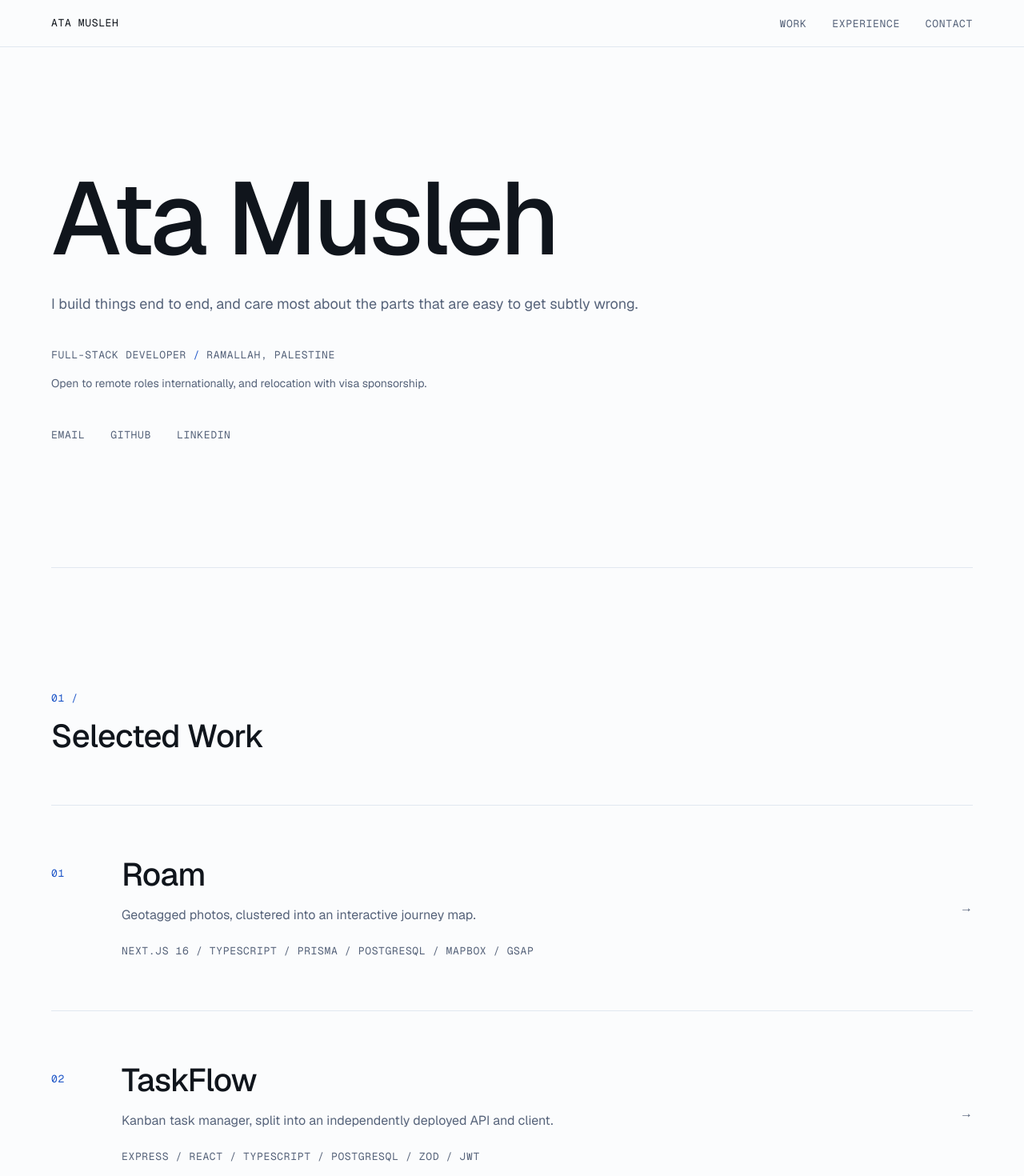
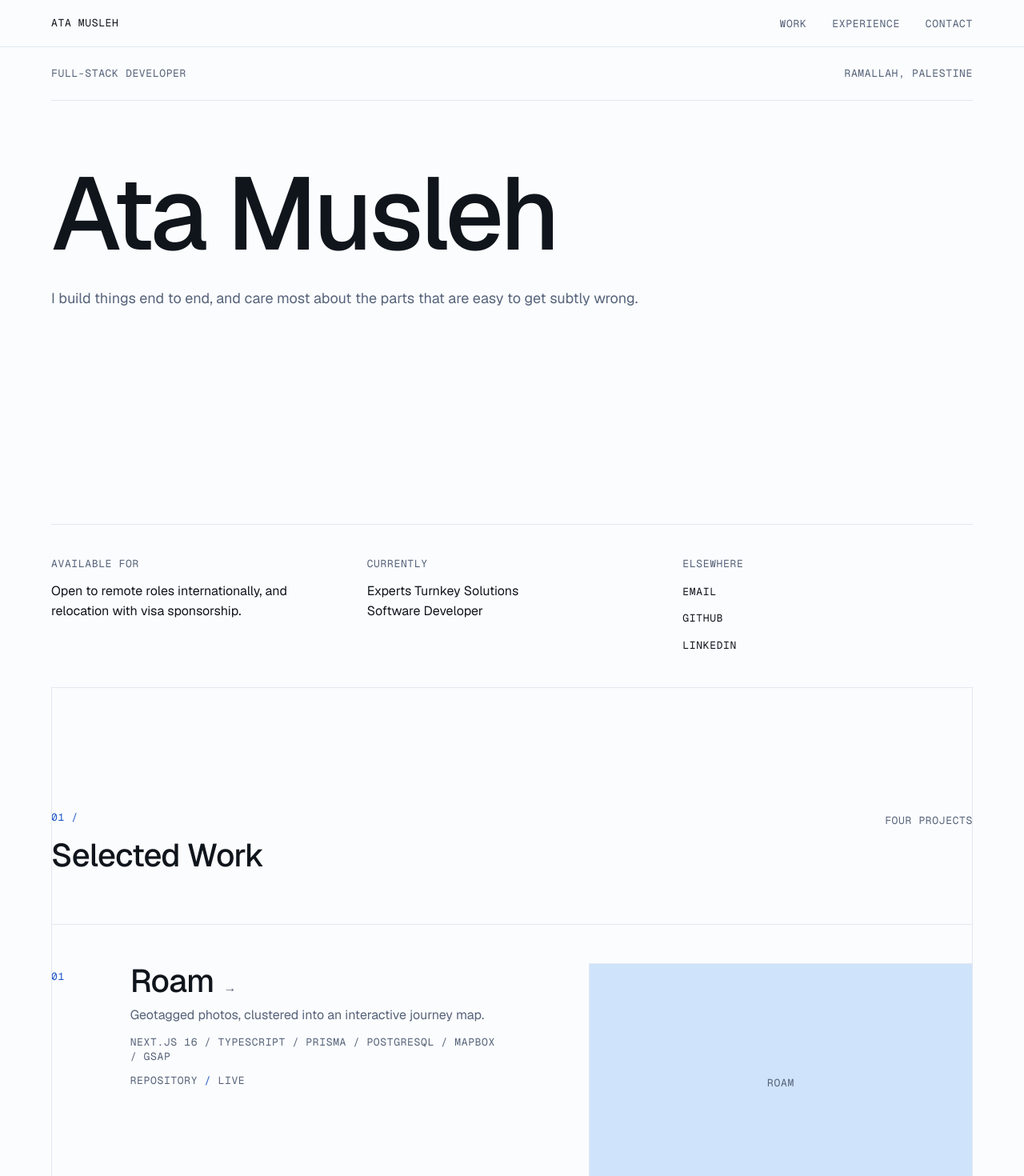
Before and after one commit to AtaMusleh/portfolio, a Next.js app: page / in a window 1280 px wide. Shown: the top 1470 px of the page at 80% size. Built offline with nearby package versions, Linux system fonts and the light colour scheme.

Commit message:
feat: density and texture pass on home page

```diff
--- a/src/app/page.tsx
+++ b/src/app/page.tsx
@@ -11,8 +11,8 @@ export default function Home() {
     <>
       <Hero />
 
-      <Container>
-        <Section number="01" title="Selected Work" id="work">
+      <Container rules>
+        <Section number="01" title="Selected Work" id="work" meta="Four projects">
           <ProjectList />
         </Section>
       </Container>
@@ -21,11 +21,11 @@ export default function Home() {
       <Marquee />
 
       <Container>
-        <Section number="02" title="Experience" id="experience">
+        <Section number="02" title="Experience" id="experience" meta="Current role">
           <ExperienceList />
         </Section>
 
-        <Section number="03" title="Contact" id="contact">
+        <Section number="03" title="Contact" id="contact" meta="Get in touch">
           <Contact />
         </Section>
       </Container>
--- a/src/components/home/contact.tsx
+++ b/src/components/home/contact.tsx
@@ -8,19 +8,16 @@ const links = [
 export function Contact() {
   return (
     <div>
-      {/* h3 semantically — Section already renders the h2 for this block. */}
-      <h3 className="text-h2 text-foreground">Get in touch</h3>
+      <a
+        href={`mailto:${site.email}`}
+        className="block break-words text-h2 text-foreground transition duration-150 hover:text-brand"
+      >
+        {site.email}
+      </a>
 
-      <p className="mt-6 max-w-prose text-body-lg text-muted-foreground">{site.availability}</p>
-
-      <p className="mt-10">
-        <a
-          href={`mailto:${site.email}`}
-          className="text-h3 text-foreground transition duration-150 hover:text-brand"
-        >
-          {site.email}
-        </a>
-      </p>
+      <div className="mt-10 border border-border bg-sky p-8 md:p-12">
+        <p className="max-w-prose text-body-lg text-foreground">{site.availability}</p>
+      </div>
 
       <ul className="mt-10 flex flex-wrap items-center gap-8">
         {links.map((link) => (
--- a/src/components/home/experience-list.tsx
+++ b/src/components/home/experience-list.tsx
@@ -2,9 +2,12 @@ import { experience } from "@/content";
 
 export function ExperienceList() {
   return (
-    <ul className="flex flex-col gap-16">
+    <ul className="flex flex-col gap-8">
       {experience.map((role) => (
-        <li key={`${role.company}-${role.period}`}>
+        <li
+          key={`${role.company}-${role.period}`}
+          className="border border-border bg-muted p-8 md:p-12"
+        >
           <h3 className="text-h3 text-foreground">{role.company}</h3>
 
           <p className="mono-label mt-3 text-muted-foreground">
--- a/src/components/home/hero.tsx
+++ b/src/components/home/hero.tsx
@@ -1,36 +1,58 @@
 import { Container } from "@/components/layout/Container";
-import { site } from "@/content";
+import { experience, site } from "@/content";
 
-const links = [
+const elsewhere = [
   { label: "Email", href: `mailto:${site.email}`, external: false },
   { label: "GitHub", href: site.github, external: true },
   { label: "LinkedIn", href: site.linkedin, external: true },
 ];
 
 export function Hero() {
+  // Read the current role from the array rather than hardcoding it.
+  const current = experience[0];
+
   return (
     <Container>
-      {/* min-h rather than h-screen: the hero reaches for the viewport but
-          grows past it if the content needs the room. */}
-      <div className="flex min-h-[80svh] flex-col justify-center py-section">
+      {/* svh, not vh: vh is measured against the largest viewport on mobile
+          browsers with retracting toolbars, which pushes the bottom block off
+          the first screen. */}
+      <div className="flex min-h-[100svh] flex-col">
+        {/* TOP */}
+        <div className="flex flex-wrap justify-between gap-x-8 gap-y-1 border-b border-border py-6">
+          <p className="mono-label text-muted-foreground">{site.role}</p>
+          <p className="mono-label text-muted-foreground">{site.location}</p>
+        </div>
+
+        {/* MIDDLE */}
+        <div className="py-20">
           <h1 className="text-display text-foreground">{site.name}</h1>
+          <p className="mt-8 max-w-prose text-body-lg text-muted-foreground">{site.tagline}</p>
+        </div>
 
-        <p className="mt-8 max-w-prose text-body-lg text-muted-foreground">{site.tagline}</p>
+        {/* BOTTOM — mt-auto pins it to the foot of the first screen without
+            taking it out of flow, so it still pushes down if content grows. */}
+        <div className="mt-auto grid grid-cols-1 gap-10 border-t border-border py-10 md:grid-cols-3 md:gap-8">
+          <div>
+            <p className="mono-label text-muted-foreground">Available for</p>
+            <p className="mt-3 text-body text-foreground">{site.availability}</p>
+          </div>
 
-        <p className="mono-label mt-10 text-muted-foreground">
-          {site.role}
-          <span className="text-brand"> / </span>
-          {site.location}
-        </p>
+          {current ? (
+            <div>
+              <p className="mono-label text-muted-foreground">Currently</p>
+              <p className="mt-3 text-body text-foreground">{current.company}</p>
+              <p className="text-body text-foreground">{current.title}</p>
+            </div>
+          ) : null}
 
-        <p className="mt-4 max-w-prose text-small text-muted-foreground">{site.availability}</p>
-
-        <ul className="mt-10 flex flex-wrap items-center gap-8">
-          {links.map((link) => (
+          <div>
+            <p className="mono-label text-muted-foreground">Elsewhere</p>
+            <ul className="mt-3 flex flex-col gap-2">
+              {elsewhere.map((link) => (
                 <li key={link.label}>
                   <a
                     href={link.href}
-                className="mono-label text-muted-foreground hover:text-brand"
+                    className="mono-label text-foreground hover:text-brand"
                     {...(link.external ? { target: "_blank", rel: "noopener noreferrer" } : {})}
                   >
                     {link.label}
@@ -39,6 +61,8 @@ export function Hero() {
               ))}
             </ul>
           </div>
+        </div>
+      </div>
     </Container>
   );
 }
--- a/src/components/home/marquee.tsx
+++ b/src/components/home/marquee.tsx
@@ -11,7 +11,7 @@ import { marqueeItems } from "@/content";
  */
 export function Marquee() {
   return (
-    <div className="w-full overflow-hidden bg-sky py-5" aria-label="Stack">
+    <div className="w-full overflow-hidden border-y border-border bg-sky py-10" aria-label="Stack">
       <ul className="flex w-max flex-nowrap items-center gap-6 px-gutter">
         {marqueeItems.map((item, index) => (
           <li key={item} className="flex shrink-0 items-center gap-6">
--- a/src/components/home/project-row.tsx
+++ b/src/components/home/project-row.tsx
@@ -1,3 +1,4 @@
+import Image from "next/image";
 import Link from "next/link";
 
 import type { Project } from "@/content";
@@ -8,37 +9,77 @@ type ProjectRowProps = {
 };
 
 /**
- * A full-width typographic row, not a card. `group` drives the hover state, and
- * every group-hover rule is paired with a group-focus-visible rule so keyboard
- * users get the same visual feedback as mouse users, on top of the global
- * brand focus outline from globals.css.
+ * A dense typographic row. The internal rhythm is deliberately tight — name,
+ * tagline, stack and repos read as one block — with the breathing room pushed
+ * out into the row padding and the hairline separators.
+ *
+ * `group` drives the hover state, and every group-hover rule is paired with a
+ * group-focus-visible rule so keyboard users get identical feedback on top of
+ * the global brand focus outline.
+ *
+ * No nested anchors: the whole row is the link, so repo labels and "Live"
+ * render as plain text.
  */
 export function ProjectRow({ project, index }: ProjectRowProps) {
   const number = String(index + 1).padStart(2, "0");
+  const sources = [...project.repos.map((repo) => repo.label), "Live"];
 
   return (
     <li>
       <Link
         href={`/work/${project.slug}`}
-        className="group block border-t border-border py-12 transition duration-150 hover:bg-muted focus-visible:bg-muted sm:py-16"
+        className="group block border-t border-border py-10 transition duration-150 hover:bg-muted focus-visible:bg-muted lg:py-12"
       >
-        <div className="flex flex-col gap-4 sm:flex-row sm:items-start sm:gap-10">
-          <span className="mono-label text-brand sm:w-12 sm:shrink-0 sm:pt-3">{number}</span>
+        <div className="grid grid-cols-1 gap-6 lg:grid-cols-12 lg:gap-8">
+          <span className="mono-label text-brand lg:col-span-1 lg:pt-2">{number}</span>
 
-          <div className="min-w-0 flex-1">
+          <div className="min-w-0 lg:col-span-5">
+            <div className="flex items-baseline gap-3">
               <h3 className="text-h2 text-foreground transition duration-150 group-hover:text-brand group-focus-visible:text-brand">
                 {project.name}
               </h3>
-            <p className="mt-4 max-w-prose text-body text-muted-foreground">{project.tagline}</p>
-            <p className="mono-label mt-6 text-muted-foreground">{project.stack.join(" / ")}</p>
-          </div>
-
               <span
                 aria-hidden="true"
-            className="text-body text-muted-foreground transition duration-150 group-hover:translate-x-1 group-hover:text-brand group-focus-visible:translate-x-1 group-focus-visible:text-brand sm:shrink-0 sm:self-center"
+                className="text-body text-muted-foreground transition duration-150 group-hover:translate-x-1 group-hover:text-brand group-focus-visible:translate-x-1 group-focus-visible:text-brand"
               >
                 →
               </span>
+            </div>
+
+            <p className="mt-2 max-w-prose text-body text-muted-foreground">{project.tagline}</p>
+
+            <p className="mono-label mt-3 text-muted-foreground">{project.stack.join(" / ")}</p>
+
+            <p className="mono-label mt-3 text-muted-foreground">
+              {sources.map((label, i) => (
+                <span key={label}>
+                  {i > 0 ? <span className="text-brand"> / </span> : null}
+                  {label}
+                </span>
+              ))}
+            </p>
+          </div>
+
+          {/* Media slot. The width cap keeps the 16/10 frame from driving the
+              row past its height budget at wide viewports; it right-aligns
+              inside cols 7-12 rather than stretching across them. */}
+          <div className="lg:col-span-6">
+            <div className="relative aspect-[16/10] w-full max-w-[480px] overflow-hidden border border-border bg-sky lg:ml-auto">
+              {project.image ? (
+                <Image
+                  src={project.image}
+                  alt={`${project.name} screenshot`}
+                  fill
+                  sizes="(min-width: 1024px) 480px, 100vw"
+                  className="object-cover"
+                />
+              ) : (
+                <div className="flex h-full w-full items-center justify-center">
+                  <span className="mono-label text-muted-foreground">{project.name}</span>
+                </div>
+              )}
+            </div>
+          </div>
         </div>
       </Link>
     </li>
--- a/src/components/layout/Container.tsx
+++ b/src/components/layout/Container.tsx
@@ -3,9 +3,23 @@ import { cn } from "@/lib/utils";
 type ContainerProps = {
   children: React.ReactNode;
   className?: string;
+  /** Draw hairline vertical rules at the content edges — a grid marker, not a box. */
+  rules?: boolean;
 };
 
 /** Centres content at the page max width and applies the horizontal gutter. */
-export function Container({ children, className }: ContainerProps) {
-  return <div className={cn("mx-auto w-full max-w-page px-gutter", className)}>{children}</div>;
+export function Container({ children, className, rules = false }: ContainerProps) {
+  return (
+    <div className={cn("relative mx-auto w-full max-w-page px-gutter", className)}>
+      {rules ? (
+        // An absolutely positioned overlay repeating the gutter, so the rules
+        // land exactly on the content edges. Out of flow and pointer-inert, so
+        // it cannot affect layout or widen the document.
+        <div aria-hidden="true" className="pointer-events-none absolute inset-0 px-gutter">
+          <div className="h-full border-x border-border" />
+        </div>
+      ) : null}
+      {children}
+    </div>
+  );
 }
--- a/src/components/layout/Section.tsx
+++ b/src/components/layout/Section.tsx
@@ -6,19 +6,29 @@ type SectionProps = {
   children: React.ReactNode;
   className?: string;
   id?: string;
+  /** Short right-aligned descriptor in the header row. */
+  meta?: string;
 };
 
 /**
  * A numbered top-level section. The `scroll-mt-20` offset keeps the hairline
  * border and header clear of the sticky nav when an anchor link lands here —
  * scroll-margin-top is what Next uses for hash navigation.
+ *
+ * The header stacks below sm: at 320px the title and meta together exceed the
+ * content width, so justify-between only kicks in from sm up.
  */
-export function Section({ number, title, children, className, id }: SectionProps) {
+export function Section({ number, title, children, className, id, meta }: SectionProps) {
   return (
     <section id={id} className={cn("scroll-mt-20 border-t border-border py-section", className)}>
-      <header className="mb-16">
-        <p className="mono-label text-brand">{number} /</p>
-        <h2 className="mt-4 text-h2 text-foreground">{title}</h2>
+      <header className="mb-16 flex flex-col gap-4 sm:flex-row sm:items-start sm:justify-between sm:gap-8">
+        <div>
+          <p className="mono-label text-brand">{number} /</p>
+          <h2 className="mt-4 text-h2 text-foreground">{title}</h2>
+        </div>
+        {meta ? (
+          <p className="mono-label text-muted-foreground sm:pt-1 sm:text-right">{meta}</p>
+        ) : null}
       </header>
       {children}
     </section>
--- a/src/content/types.ts
+++ b/src/content/types.ts
@@ -11,6 +11,7 @@ export type Project = {
   summary: string // 2-3 sentences, used at the top of the case study
   year: string
   role: string
+  image?: string // optional screenshot for the home-page media slot
   stack: string[]
   repos: { label: string; url: string }[]
   live: string
```
Lines whose indentation alone changed are shown as unchanged.
